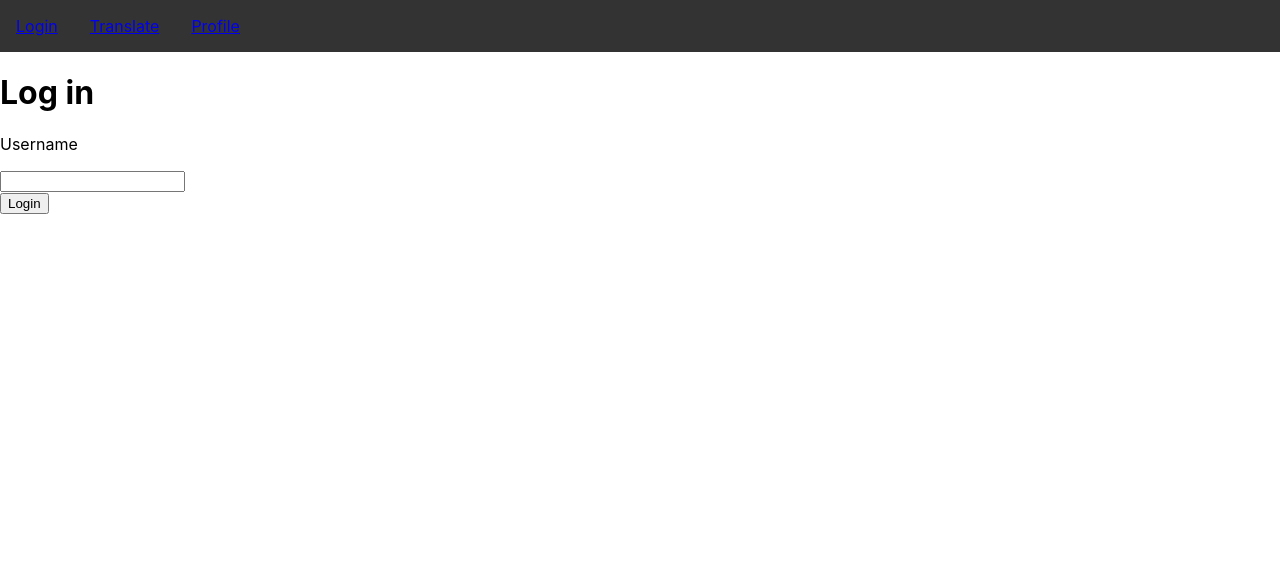
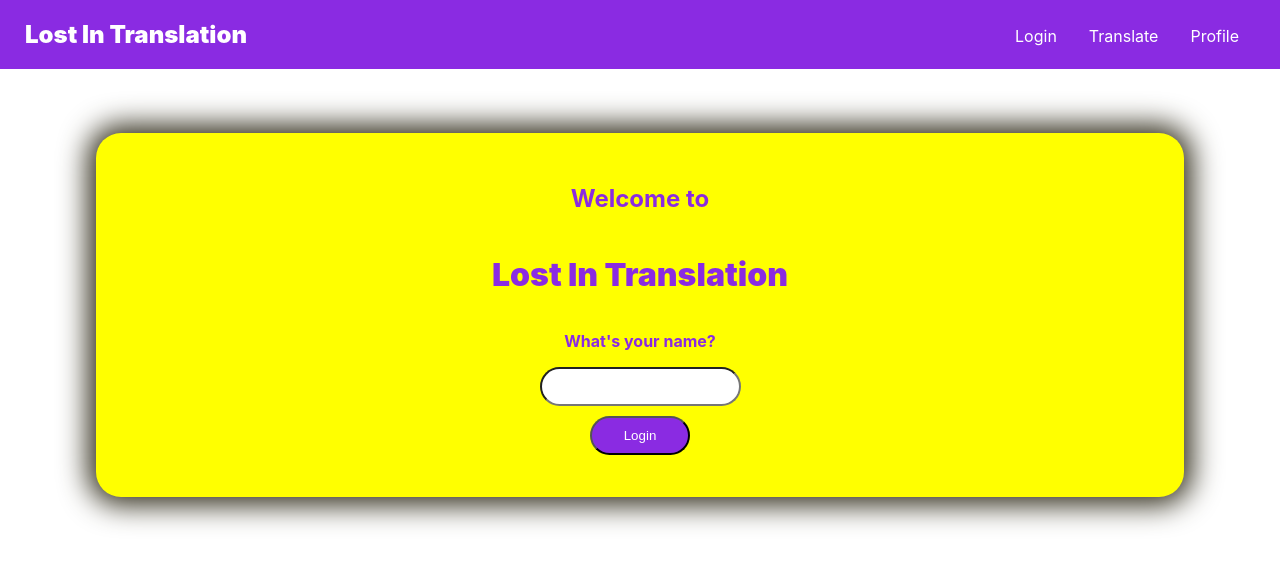
Before and after one commit to omareltokhy/LostInTranslation, a React (Create React App) app: page / in a window 1280 px wide. Shown: the top 566 px of the page. Built offline with nearby package versions, Linux system fonts and the light colour scheme.

Commit message:
Add: Added styles to Profile, Translation and Login page

```diff
--- a/src/App.js
+++ b/src/App.js
@@ -18,15 +18,16 @@ function App() {
   return (
     <BrowserRouter>
       <nav className={styles.Navbar}>
+        <h1 className={styles.header}>Lost In Translation</h1>
         <ul className={styles.NavbarMenu}>
           <li className={styles.NavbarMenuItem}>
-            <NavLink exact to="/">Login</NavLink>
+            <NavLink exact to="/" className={styles.navlink}>Login</NavLink>
           </li>
           <li className={styles.NavbarMenuItem}>
-            <NavLink to="/translate">Translate</NavLink>
+            <NavLink to="/translate" className={styles.navlink}>Translate</NavLink>
           </li>
           <li className={styles.NavbarMenuItem}>
-            <NavLink to="/profile">Profile</NavLink>
+            <NavLink to="/profile" className={styles.navlink}>Profile</NavLink>
           </li>
         </ul>
       </nav>
--- a/src/components/Login.jsx
+++ b/src/components/Login.jsx
@@ -3,6 +3,7 @@ import { useUser } from '../context/UserContext'
 import { useId } from '../context/IdContext'
 import { useHistory } from "react-router-dom";
 import { API } from '../api/API'
+import styles from './Login.module.css'
 
 function Login() {
 	const { user, setUser } = useUser()
@@ -28,15 +29,18 @@ function Login() {
   }, [ user, history ])
 
   return(
-    <div className="login">
-      <h1>Log in</h1>
+    <div className={styles.container}>
+    <div className={styles.login}>
+      <h2>Welcome to</h2>
+      <h1 className={styles.boxText}>Lost In Translation</h1>
       <label>
-          <p>Username</p>
-            <input type="text" id="username"/>
+          <p className={styles.askForInput}>What's your name?</p>
+            <input className={styles.inputField} type="text" id="username"/>
         </label>
         <div>
-          <button onClick= { handleLoginClick }>Login</button>
+          <button className={styles.loginButton} onClick= { handleLoginClick }>Login</button>
         </div>
+    </div>
     </div>
   )
 }
--- /dev/null
+++ b/src/components/Login.module.css
@@ -0,0 +1,44 @@
+.container{
+    display: flex;
+    align-items: center;
+    justify-content: center;
+}
+
+.login{
+    position: relative ;
+    display: flex;
+    flex-direction: column;
+    margin: 4rem;
+    padding: 2rem;
+    background-color: yellow;
+    color: blueviolet;
+    width: 80%;
+    height: 300px;
+    text-align: center;
+    box-shadow: 0 0 1.8rem 0.5rem #302c1a;
+    border-radius: 25px;
+    align-items: center;
+    justify-content: center;
+}
+
+.loginButton{
+    margin: 10px;
+    padding: 10px;
+    border-radius: 25px;
+    background-color: blueviolet;
+    color: white;
+    width: 100px;
+}
+
+.inputField{
+    border-radius: 25px;
+    padding: 10px;
+}
+
+.boxText{
+    font-weight: 900;
+}
+
+.askForInput{
+    font-weight: 700;
+}
--- a/src/components/Navbar.module.css
+++ b/src/components/Navbar.module.css
@@ -1,6 +1,10 @@
 .Navbar {
-	background: #333;
+	background: blueviolet;
 	color: white;
+	text-decoration: none;
+	text-align: center;
+	display: flex;
+	justify-content: space-between;
 }
 
 .NavbarMenu {
@@ -8,9 +12,25 @@
 	padding: 0;
 	margin: 0;
 	list-style-type: none;
+	color: white;
+	justify-content:end;
+	margin-right: 25px;
+	margin-top: 10px;
 }
 
 .NavbarMenuItem {
 	padding: 1rem;
 	text-decoration: none;
+	color: white;
 }
+
+.navlink {
+	text-decoration: none;
+	color: white;
+}
+
+.header{
+	font-weight: 900;
+	color: white;
+	margin-left: 25px;
+}
--- a/src/components/Profile.jsx
+++ b/src/components/Profile.jsx
@@ -5,6 +5,7 @@ import { useId } from '../context/IdContext'
 import { useUser } from '../context/UserContext'
 import ProfileItem from './ProfileItem';
 import { useHistory } from "react-router-dom";
+import styles from './Profile.module.css';
 
 function Profile() {
 	const [ items, setItems ] = useState([])
@@ -26,8 +27,9 @@ function Profile() {
 
 	// remove clicked item from items array, update api
 	const deleteClick = (index) => {
-		const translations = items
-		translations.splice(index, 1);
+		//const translations = items
+	    const translations = [];
+		//translations.splice(index, 1);
 
 		const userTranslations = {
 			id: id,
@@ -53,12 +55,14 @@ function Profile() {
 	}, [user])
 
 	return (
-		<div className="profile">
-			<h3>Profile page</h3>
-			<table>
+		<div className={styles.container}>
+			<div className={styles.profile}>
+			<h1>Hello, {user}!</h1>
+			<h3>Your recent translations</h3>
+			{/*<table>
 				<thead>
 					<tr>
-						<th>Translation</th>
+						<th></th>
 						<th></th>
 					</tr>
 				</thead>
@@ -67,8 +71,15 @@ function Profile() {
 						<ProfileItem key={index} data={{index: index, translation: value}} buttonClick={deleteButtonHandler} />)
 					}
 				</tbody>
-			</table>
-			<button onClick= { handleLogoutClick }>Logout</button>
+				</table>*/}
+			<div className={styles.translationListContainer}>
+			<ul className={styles.translationList}>{ items.map((value,index) =>
+						<ProfileItem key={index} data={{index: index, translation: value}} />)
+					}</ul>
+			</div>
+			<button className={styles.deleteButton} onClick={ deleteButtonHandler }>Clear</button>
+			<button className={styles.logoutButton} onClick= { handleLogoutClick }>Logout</button>
+			</div>
 		</div>
 	)
 }
--- /dev/null
+++ b/src/components/Profile.module.css
@@ -0,0 +1,59 @@
+.container{
+    display: flex;
+    align-items: center;
+    justify-content: center;
+}
+
+.profile{
+    position: relative ;
+    display: flex;
+    flex-direction: column;
+    margin: 4rem;
+    padding: 2rem;
+    background-color: yellow;
+    color: blueviolet;
+    width: 80%;
+    height: 300px auto;
+    text-align: center;
+    box-shadow: 0 0 1.8rem 0.5rem #302c1a;
+    border-radius: 25px;
+    align-items: center;
+    justify-content: center;
+}
+
+.logoutButton{
+    margin-top: 15px;
+    padding: 10px;
+    border-radius: 25px;
+    background-color: blueviolet;
+    color: white;
+    width: 100px;
+}
+
+.deleteButton{
+    margin-top: 15px;
+    padding: 10px;
+    border-radius: 25px;
+    background-color: blueviolet;
+    color: white;
+    width: 100px;
+}
+
+.translationList{
+    /*display: flex;
+    flex-direction: column;
+    justify-content: center;*/
+    font-weight: 700;
+    margin-right: 40px;
+}
+
+.translationListContainer{
+    background-color: white;
+    max-width: 80%;
+    border-radius: 25px;
+    border: 2px solid black;
+    padding: 5px;
+    color: black;
+    display:flex;
+    justify-content: center;
+}
--- a/src/components/ProfileItem.jsx
+++ b/src/components/ProfileItem.jsx
@@ -5,7 +5,7 @@ function ProfileItem(props){
 	return (
 		<tr key={props.data.index}>
 			<td>{props.data.translation}</td>
-			<td><button onClick= { () => props.buttonClick(props.data.index) }>Delete</button></td>
+			{/*<td><button onClick= { () => props.buttonClick(props.data.index) }>Delete</button></td>*/}
 		  </tr>
 	  )
 }
--- a/src/components/Translate.jsx
+++ b/src/components/Translate.jsx
@@ -4,6 +4,7 @@ import TranslateToSignLanguage from './TranslateToSignLanguage';
 import {API} from '../api/API'
 import {useState, useEffect} from 'react'
 import { useId } from '../context/IdContext'
+import styles from './Translate.module.css'
 
 function Translate() {
 	const [sentence, setSentence] = useState('');
@@ -12,6 +13,7 @@ function Translate() {
 
 	// on translate button click, get all translations and set state
 	const handleTranslateClick = () => {
+
 		API.getTranslations(id).then(data => {
 			setItems(data.translations)
 		})
@@ -38,13 +40,16 @@ function Translate() {
 
 	console.log('Translate.render')
 	return (
-		<div>
-		   <h1>Translate page</h1>
-		   <label>Enter a sentence:</label>
-		   <input type="text" id="sentence" value = {sentence} onChange = {e => setSentence(e.target.value)}/>
-		   <button onClick = {handleTranslateClick}>Translate</button>
-		   <h2>Translation:</h2>
+		<div className={styles.container}>
+		   <div className={styles.translate}>
+		   <h2 className={styles.heading}>Enter a word or sentence to translate</h2>
+		   <input className={styles.inputField} type="text" id="sentence" value = {sentence} onChange = {e => setSentence(e.target.value)}/>
+		   <button onClick = {handleTranslateClick} className={styles.translateButton}>Translate</button>
+		   <h2 className={styles.translationFor}>Translation for: {sentence}</h2>
+		   <div className={styles.translationArea}>
 		   <TranslateToSignLanguage data = { sentence }/>
+		   </div>
+		   </div>
 		</div>
 	)
 }
--- /dev/null
+++ b/src/components/Translate.module.css
@@ -0,0 +1,54 @@
+.container{
+    display: flex;
+    align-items: center;
+    justify-content: center;
+}
+
+.translate{
+    position: relative ;
+    display: flex;
+    flex-direction: column;
+    margin: 4rem;
+    padding: 2rem;
+    background-color: yellow;
+    color: blueviolet;
+    width: 80%;
+    height: 300px auto;
+    text-align: center;
+    box-shadow: 0 0 1.8rem 0.5rem #302c1a;
+    border-radius: 25px;
+    align-items: center;
+    justify-content: center;
+}
+
+.translateButton{
+    margin-top: 15px;
+    padding: 10px;
+    border-radius: 25px;
+    background-color: blueviolet;
+    color: white;
+    width: 100px;
+}
+
+.inputField{
+    margin-top: 15px;
+    border-radius: 25px;
+    padding: 10px;
+    width: 80%;
+}
+
+.translationArea{
+    background-color: white;
+    max-width: 80%;
+    border-radius: 25px;
+    border: 2px solid black;
+    padding: 5px;
+}
+
+.heading{
+    font-weight: 900;
+}
+
+.translationFor{
+    max-width: 80%;
+}
--- a/src/components/TranslateToSignLanguage.jsx
+++ b/src/components/TranslateToSignLanguage.jsx
@@ -103,7 +103,7 @@ const TranslateToSignLanguage = (input) => {
 
     return(
         <>
-        { signLanguageSentence.map((currElement, index) => <img key={index} src={currElement} alt="SignLanguage" />)}
+        { signLanguageSentence.map((currElement, index) => <img key={index} src={currElement} alt="SignLanguage" width="50px"/>)}
         </>
     )
 }
```
